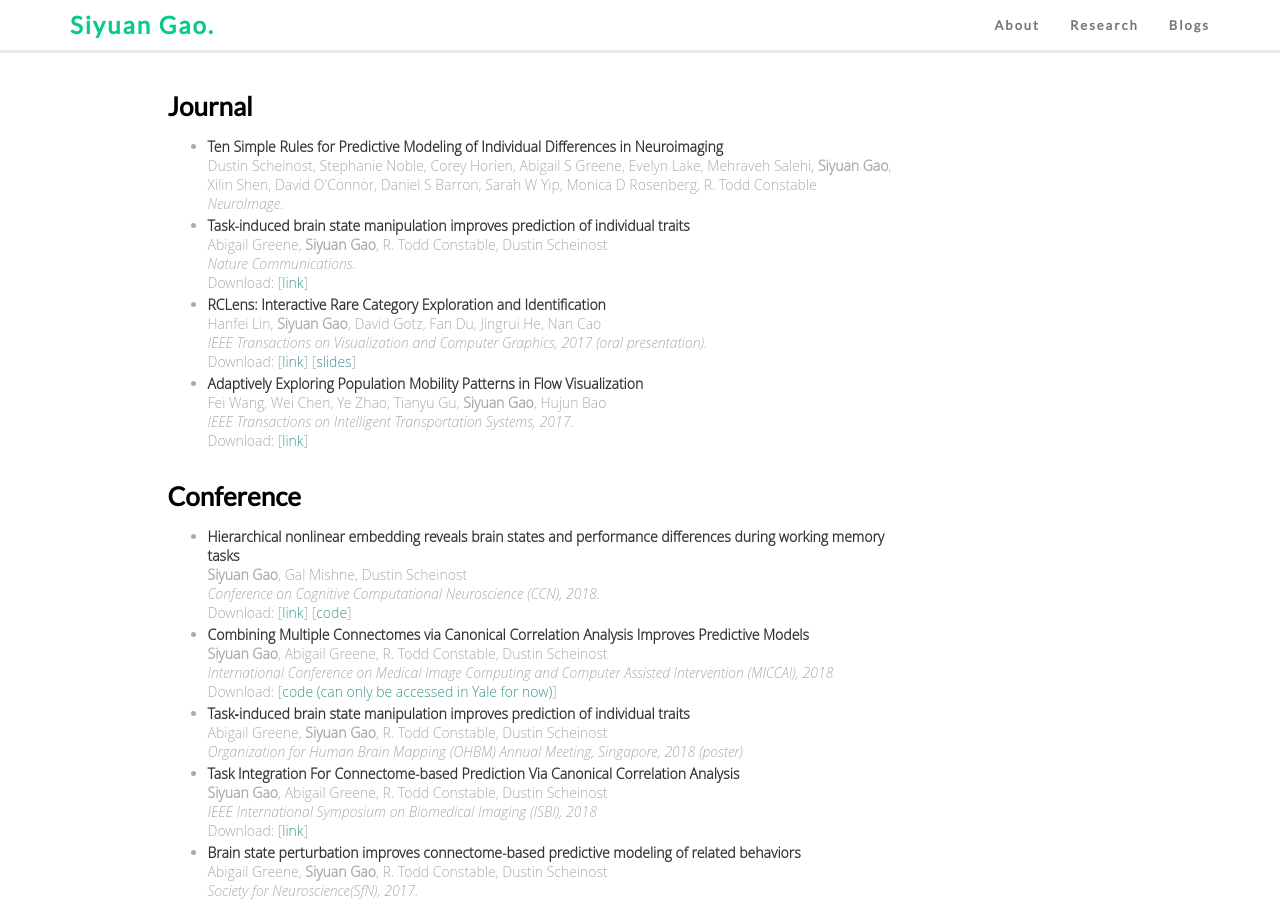
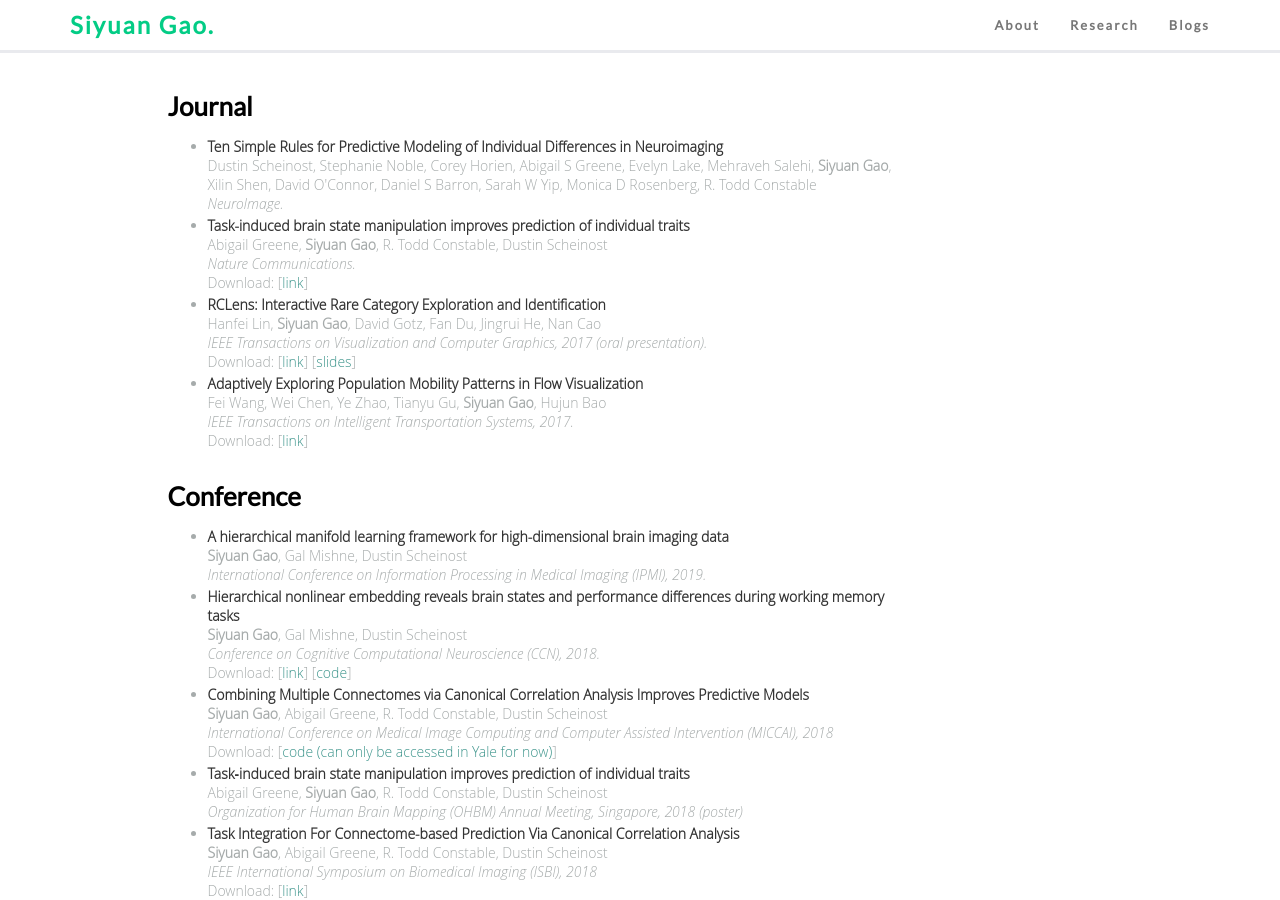
Before and after one commit to carricky/carricky.github.io, a Jekyll site: the page built from research.html, in a window 1280 px wide and 900 px high. Built offline with Jekyll 4.4.1, drawn with Linux system fonts in a browser that asks for light colours; nearby versions of some CDN libraries; comment, search, counter and statistics services are not loaded.

Commit message:
update IPMI paper

```diff
--- a/index.html
+++ b/index.html
@@ -119,6 +119,10 @@ layout: default
             <ul class="event-list">
                 <li>
                     <h4>Feb 2019</h4>
+                    One paper accepted at IPMI 2019, see you in Hong Kong!
+                </li>
+                <li>
+                    <h4>Feb 2019</h4>
                     One paper accepted at NeuroImage.
                 </li>
                 <li>
--- a/research.html
+++ b/research.html
@@ -64,6 +64,15 @@ that it's only available in index.html -->
     </div>
     <a href="https://github.com/carricky/Regression-analysis-of-NBA-PER-value#regression-analysis-of-nba-per-value" class="btn btn-default" role="button">CODE</a>
 </li> -->
+    <li>
+        <div style="color:#333333; font-weight:bold">
+           A hierarchical manifold learning framework for high-dimensional brain imaging data
+        </div>
+            <b>Siyuan Gao</b>, Gal Mishne, Dustin Scheinost
+        <div style="font-style:italic">
+            International Conference on Information Processing in Medical Imaging (IPMI), 2019.
+        </div>
+    </li>
     <li>
         <div style="color:#333333; font-weight:bold">
             Hierarchical nonlinear embedding reveals brain states and performance differences during working memory tasks
```
